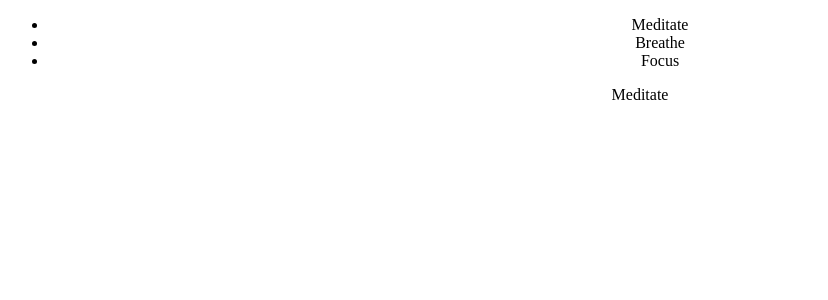
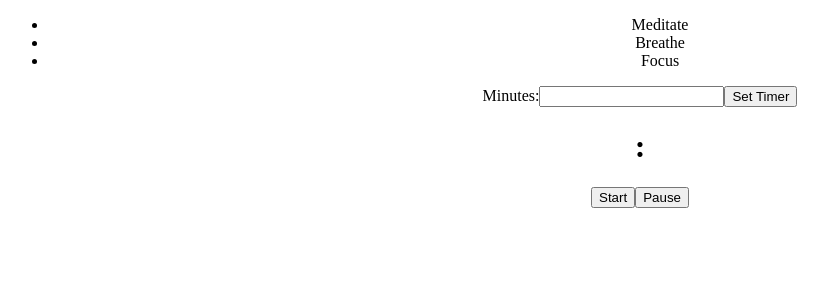
Before and after one commit to ri-ca4/meditation-timer-app, a React (Create React App) app in the folder meditation-timer/: page / in a window 1280 px wide. Both pictures are taken after a click on the item "Meditate". Shown: the top 300 px of the page, without its empty margins (0-828 px from the left). Built offline with nearby package versions, Linux system fonts and the light colour scheme.

Commit message:
set and display timer

```diff
--- a/meditation-timer/src/components/Meditate.jsx
+++ b/meditation-timer/src/components/Meditate.jsx
@@ -1,9 +1,50 @@
 import React from 'react'
+import { useState } from 'react';
 
 const Meditate = () => {
+  const [userInput, setUserInput] = useState();
+  let mins = 10;
+  let secs = 0;
+
+  const handleInput = (e)=>{
+    setUserInput(e.target.value);
+  }
+
+  function displayTime(){
+    let dispMins  = document.getElementById('minutes');
+    let dispSecs  = document.getElementById('seconds');
+
+    dispMins.innerHTML = mins;
+    if(secs < 10){
+        dispSecs.innerHTML= '0' + secs;
+    }else{
+        dispSecs.innerHTML = secs;
+    }
+  }
+
+  const handleSet = ()=>{
+    if(userInput != null){
+      mins = userInput;
+    }
+    secs = 0;
+    displayTime();
+  }
+
+
+
   return (
-    <div>
-      Meditate
+    <div className='meditate'>
+      <label>Minutes:</label>
+        <input type="number" id="userInput" value={userInput} onChange={handleInput}/>
+        <button id="set" onClick={handleSet}>Set Timer</button>
+        <div id="meditate-timer">
+            <h1>
+                <span id="minutes"></span>:
+                <span id="seconds"></span>
+            </h1>
+            <button id="start">Start</button>
+            <button id="pause">Pause</button>
+        </div>
     </div>
   )
 }
```
